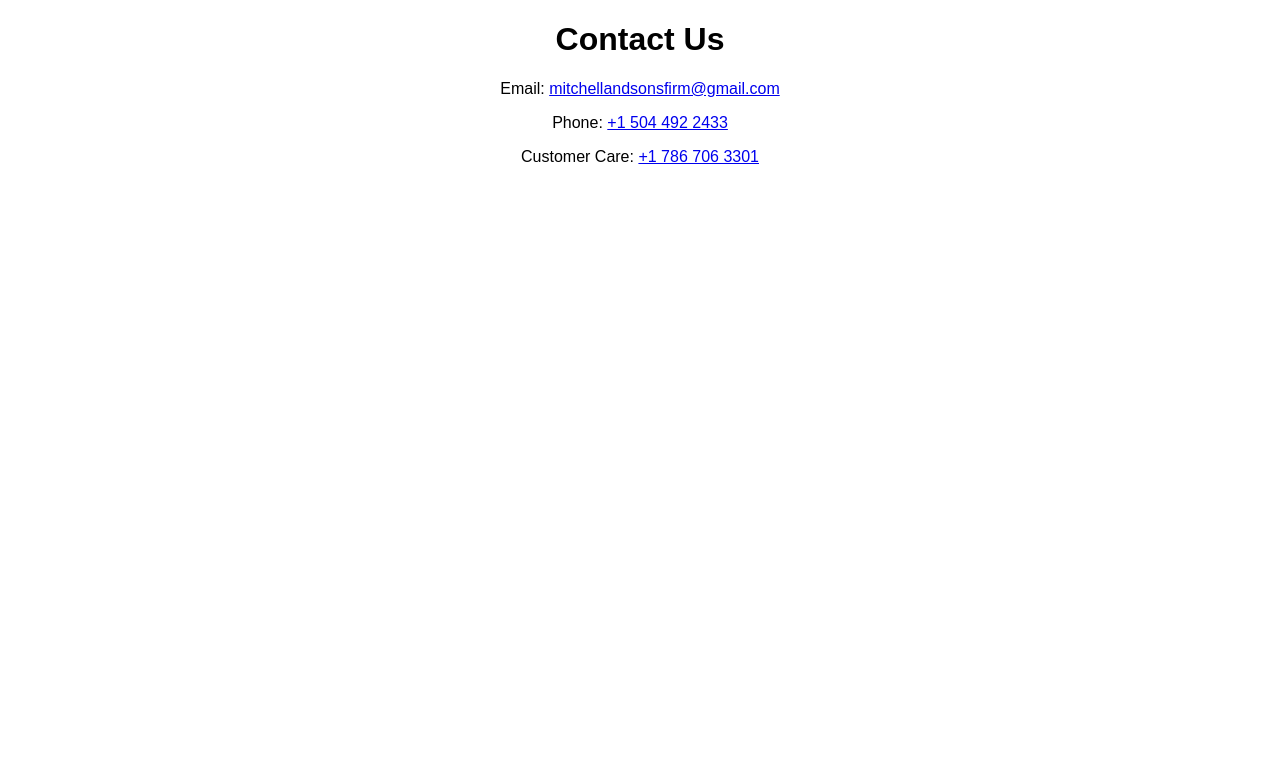
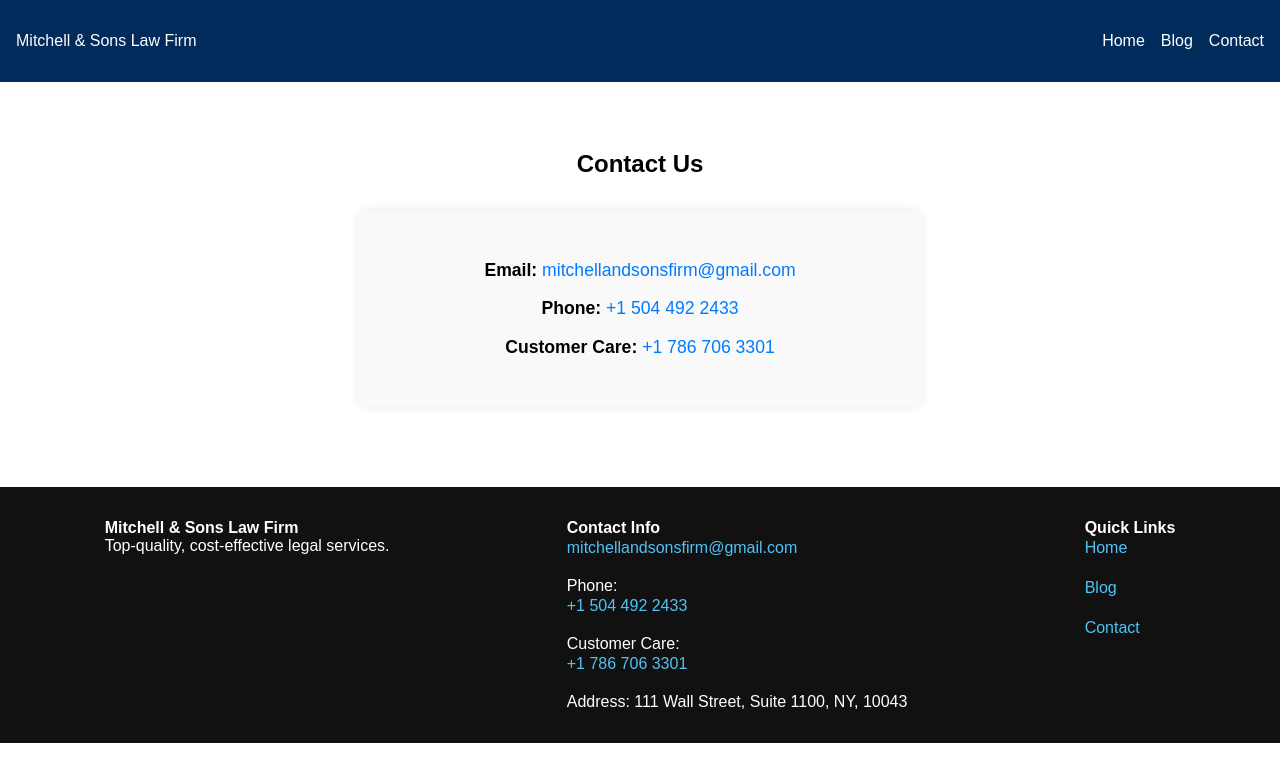
Before and after one commit to Kingsound8/mitchelllawfirm, a plain HTML site: page contact.html in a window 1280 px wide. Drawn offline with Linux system fonts and the light colour scheme.

Commit message:
Add files via upload

```diff
--- a/assets/css/style.css
+++ b/assets/css/style.css
@@ -7,3 +7,24 @@ body { font-family: Arial, sans-serif; margin: 0; padding: 0; }
 .hero-buttons button { margin: 0.5em; padding: 1em; background-color: #007BFF; color: white; border: none; cursor: pointer; }
 .footer { background: #111; color: white; display: flex; justify-content: space-around; padding: 2em 1em; flex-wrap: wrap; }
 .footer a { color: #4FC3F7; text-decoration: none; display: block; margin: 2px 0; }
+
+.contact-section {
+  padding: 3em 1em;
+  text-align: center;
+}
+.contact-card {
+  margin: 2em auto;
+  padding: 2em;
+  max-width: 500px;
+  background-color: #f9f9f9;
+  box-shadow: 0 0 10px rgba(0,0,0,0.1);
+  border-radius: 12px;
+}
+.contact-card p {
+  margin: 1em 0;
+  font-size: 1.1em;
+}
+.contact-card a {
+  color: #007BFF;
+  text-decoration: none;
+}
--- a/contact.html
+++ b/contact.html
@@ -6,11 +6,42 @@
   <link rel="stylesheet" href="assets/css/style.css" />
 </head>
 <body>
-  <h1 style="text-align:center;">Contact Us</h1>
-  <div style="text-align:center;">
-    <p>Email: <a href="mailto:mitchellandsonsfirm@gmail.com">mitchellandsonsfirm@gmail.com</a></p>
-    <p>Phone: <a href="tel:+15044922433">+1 504 492 2433</a></p>
-    <p>Customer Care: <a href="tel:+17867063301">+1 786 706 3301</a></p>
-  </div>
+  <nav class="navbar">
+    <div class="logo">Mitchell & Sons Law Firm</div>
+    <ul class="nav-links">
+      <li><a href="index.html">Home</a></li>
+      <li><a href="blog.html">Blog</a></li>
+      <li><a href="contact.html">Contact</a></li>
+    </ul>
+  </nav>
+
+  <section class="contact-section">
+    <h1>Contact Us</h1>
+    <div class="contact-card">
+      <p><strong>Email:</strong> <a href="mailto:mitchellandsonsfirm@gmail.com">mitchellandsonsfirm@gmail.com</a></p>
+      <p><strong>Phone:</strong> <a href="tel:+15044922433">+1 504 492 2433</a></p>
+      <p><strong>Customer Care:</strong> <a href="tel:+17867063301">+1 786 706 3301</a></p>
+    </div>
+  </section>
+
+  <footer class="footer">
+    <div>
+      <strong>Mitchell & Sons Law Firm</strong><br/>
+      Top-quality, cost-effective legal services.
+    </div>
+    <div>
+      <strong>Contact Info</strong><br/>
+      <a href="mailto:mitchellandsonsfirm@gmail.com">mitchellandsonsfirm@gmail.com</a><br/>
+      Phone: <a href="tel:+15044922433">+1 504 492 2433</a><br/>
+      Customer Care: <a href="tel:+17867063301">+1 786 706 3301</a><br/>
+      Address: 111 Wall Street, Suite 1100, NY, 10043
+    </div>
+    <div>
+      <strong>Quick Links</strong><br/>
+      <a href="index.html">Home</a><br/>
+      <a href="blog.html">Blog</a><br/>
+      <a href="contact.html">Contact</a>
+    </div>
+  </footer>
 </body>
 </html>
```
Also changed, not shown: index.html (+1 -1 lines), favicon.ico (added).
